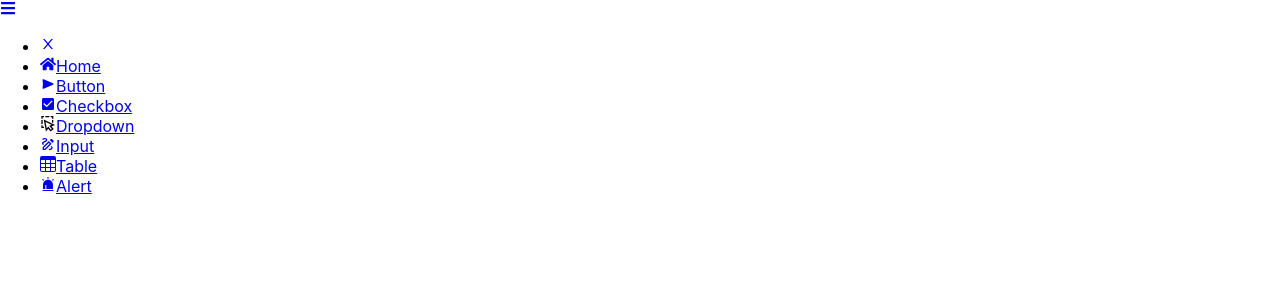
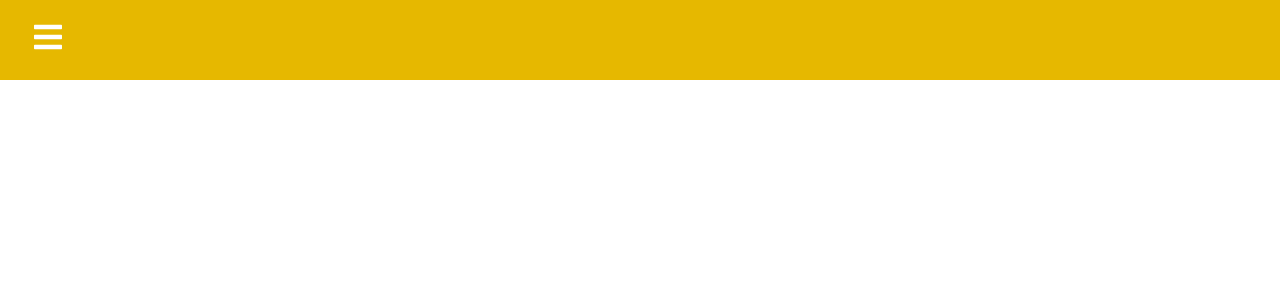
Before and after one commit to artiko10/AplikacjaRepo, a React (Create React App) app in the folder apkatesty/: page / in a window 1280 px wide. Shown: the top 300 px of the page. Built offline with nearby package versions, Linux system fonts and the light colour scheme.

Commit message:
dodanie styli do sidebara

```diff
--- a/apkatesty/src/App.css
+++ b/apkatesty/src/App.css
@@ -1,38 +1,22 @@
-.App {
-  text-align: center;
+@import url('https://fonts.googleapis.com/css2?family=Lato&display=swap');
+
+* {
+  box-sizing: border-box;
+  margin: 0;
+  padding: 0;
+  font-family: 'Lato', sans-serif;
 }
 
-.App-logo {
-  height: 40vmin;
-  pointer-events: none;
-}
-
-@media (prefers-reduced-motion: no-preference) {
-  .App-logo {
-    animation: App-logo-spin infinite 20s linear;
-  }
-}
-
-.App-header {
-  background-color: #282c34;
-  min-height: 100vh;
+.home,
+.alert,
+.button
+.checkbox
+.dropdown
+.input
+.table {
   display: flex;
-  flex-direction: column;
+  height: 90vh;
   align-items: center;
   justify-content: center;
-  font-size: calc(10px + 2vmin);
-  color: white;
+  font-size: 3rem;
 }
-
-.App-link {
-  color: #61dafb;
-}
-
-@keyframes App-logo-spin {
-  from {
-    transform: rotate(0deg);
-  }
-  to {
-    transform: rotate(360deg);
-  }
-}
--- a/apkatesty/src/App.js
+++ b/apkatesty/src/App.js
@@ -1,6 +1,13 @@
 import './App.css';
 import Sidebar from './components/Sidebar/Sidebar';
 import { BrowserRouter as Router, Routes, Route } from 'react-router-dom';
+import Home from './pages/Home/Home';
+import Button from './pages/Button/Button';
+import Checkbox from './pages/Checkbox/Checkbox';
+import Dropdown from './pages/Dropdown/Dropdown';
+import Input from './pages/Input/Input';
+import Table from './pages/Table/Table';
+import Alert from './pages/Alert/Alert';
 
 function App() {
   return (
@@ -8,7 +15,13 @@ function App() {
     <Router>
       <Sidebar />
       <Routes>
-        <Route path='/' />
+        <Route path='/' exact component={Home}/>
+        <Route path='/button'  component={Button}/>
+        <Route path='/checkbox'  component={Checkbox}/>
+        <Route path='/dropdown'  component={Dropdown}/>
+        <Route path='/input'  component={Input}/>
+        <Route path='/table'  component={Table}/>
+        <Route path='/alert'  component={Alert}/>
       </Routes>
      </Router>
     </>
--- a/apkatesty/src/components/Sidebar/Sidebar.css
+++ b/apkatesty/src/components/Sidebar/Sidebar.css
@@ -0,0 +1,82 @@
+.menu-icons{
+    margin-left: 2rem;
+    font-size: 2rem;
+    background: none;
+}
+
+.navbar-toggle{
+    background-color: #e6b800;
+    padding: 33px 0px 8px 0px;
+    display: flex;
+    justify-content: start;
+    width: 100%;
+    align-items: center;
+    height: 80 px;
+}
+
+.nav-text a {
+    color:aliceblue;
+    font-size: 18px;
+    text-decoration: none;
+    align-items: center;
+    width: 95%;
+    padding: 0 16px;
+    height: 100%;
+    border-radius: 4px;
+    display: flex;
+}
+
+.left-menu{
+    background-color: #e6b800;
+    position: fixed;
+    top: 0;
+    width: 250px;
+    height: 100vh;
+    left: -100%;
+    transition: 850ms;
+    justify-content: center;
+    display: flex;
+}
+
+.left-menu.active{
+    transition: 350ms;
+    left: 0;
+}
+.topbar {
+    background-color: #e6b800;
+    justify-content: start;
+    display: flex;
+    align-items: center;
+    height: 80px;
+}
+
+
+.menu-icons{
+    background: none;
+    font-size: 2rem;
+    margin-left: 2rem;
+}
+
+
+.nav-text {
+    height: 60px;
+    align-items:center;
+    padding: 8px 0px 8px 16px;
+    list-style: none;
+    justify-content: start;
+    display: flex;
+}
+
+.nav-text a:hover {
+    background-color: #ffd11a;
+}
+
+.nav-menu-items{
+    width: 100%;
+}
+
+
+
+span {
+    margin-left: 16px;
+}
--- a/apkatesty/src/components/Sidebar/Sidebar.js
+++ b/apkatesty/src/components/Sidebar/Sidebar.js
@@ -3,6 +3,8 @@ import * as FaIcons from 'react-icons/fa';
 import * as AiIcons from 'react-icons/ai';
 import { Link } from 'react-router-dom';
 import { LeftbarData } from './SidebarData'
+import './Sidebar.css';
+import { IconContext } from 'react-icons'
 
 function Sidebar() {
 const [leftbar, setLeftbar] = useState(false);
@@ -10,15 +12,16 @@ const showLeftbar = () => setLeftbar(!leftbar);
 
   return (
     <>
-        <div className="sidebar">
-            <Link to="#" className='menu-bars'>
-               <FaIcons.FaBars/>
+    <IconContext.Provider value={{color: '#fff'}}>
+        <div className="topbar">
+            <Link to="#" className='menu-icons'>
+               <FaIcons.FaBars onClick={showLeftbar}/>
             </Link>
         </div>
-        <nav className={leftbar ? 'nav-menu active' : 'nav-menu'}>
-            <ul className='nav-menu-items'>
+        <nav className={leftbar ? 'left-menu active' : 'left-menu'}>
+            <ul className='nav-menu-items' onClick={showLeftbar}>
                 <li className="navbar-toggle">
-                    <Link to="#" className='menu-bars'>
+                    <Link to="#" className='menu-icons'>
                     <AiIcons.AiOutlineClose/>
                     </Link>
                 </li>
@@ -35,7 +38,7 @@ const showLeftbar = () => setLeftbar(!leftbar);
                 })}
             </ul>
         </nav>
-
+        </IconContext.Provider>
     </>
   )
 }
--- a/apkatesty/src/components/Sidebar/SidebarData.js
+++ b/apkatesty/src/components/Sidebar/SidebarData.js
@@ -3,7 +3,6 @@ import * as FaIcons from 'react-icons/fa';
 import * as AiIcons from 'react-icons/ai';
 import * as IoIcons from 'react-icons/io';
 import * as GiIcons from 'react-icons/gi';
-import * as GrIcons from 'react-icons/gr';
 import * as MdIcons from 'react-icons/md';
 import * as BsIcons from 'react-icons/bs';
 
@@ -29,7 +28,7 @@ export const LeftbarData = [
     {
         title: 'Dropdown',
         path: '/dropdown',
-        icon: <GrIcons.GrSelect />,
+        icon: <AiIcons.AiOutlineSelect />,
         cName: 'nav-text'
     },
     {
--- a/apkatesty/src/pages/Alert/Alert.js
+++ b/apkatesty/src/pages/Alert/Alert.js
@@ -0,0 +1,11 @@
+import React from 'react'
+
+function Alert() {
+  return (
+    <div className='alert'>
+        <h1>Alert</h1>
+    </div>
+  );
+}
+
+export default Alert
--- a/apkatesty/src/pages/Button/Button.js
+++ b/apkatesty/src/pages/Button/Button.js
@@ -0,0 +1,11 @@
+import React from 'react'
+
+function Button() {
+  return (
+    <div className='button'>
+        <h1>Button</h1>
+    </div>
+  );
+}
+
+export default Button
--- a/apkatesty/src/pages/Checkbox/Checkbox.js
+++ b/apkatesty/src/pages/Checkbox/Checkbox.js
@@ -0,0 +1,11 @@
+import React from 'react'
+
+function Checkbox() {
+  return (
+    <div className='checkbox'>
+        <h1>Checkbox</h1>
+    </div>
+  );
+}
+
+export default Checkbox
--- a/apkatesty/src/pages/Dropdown/Dropdown.js
+++ b/apkatesty/src/pages/Dropdown/Dropdown.js
@@ -0,0 +1,11 @@
+import React from 'react'
+
+function Dropdown() {
+  return (
+    <div className='dropdown'>
+        <h1>Dropdown</h1>
+    </div>
+  );
+}
+
+export default Dropdown
--- a/apkatesty/src/pages/Home/Home.js
+++ b/apkatesty/src/pages/Home/Home.js
@@ -0,0 +1,11 @@
+import React from 'react'
+
+function Home() {
+  return (
+    <div className='home'>
+        <h1>Home</h1>
+    </div>
+  );
+}
+
+export default Home
--- a/apkatesty/src/pages/Input/Input.js
+++ b/apkatesty/src/pages/Input/Input.js
@@ -0,0 +1,11 @@
+import React from 'react'
+
+function Input() {
+  return (
+    <div className='input'>
+        <h1>Input</h1>
+    </div>
+  );
+}
+
+export default Input
--- a/apkatesty/src/pages/Table/Table.js
+++ b/apkatesty/src/pages/Table/Table.js
@@ -0,0 +1,11 @@
+import React from 'react'
+
+function Table() {
+  return (
+    <div className='table'>
+        <h1>Table</h1>
+    </div>
+  );
+}
+
+export default Table
```
